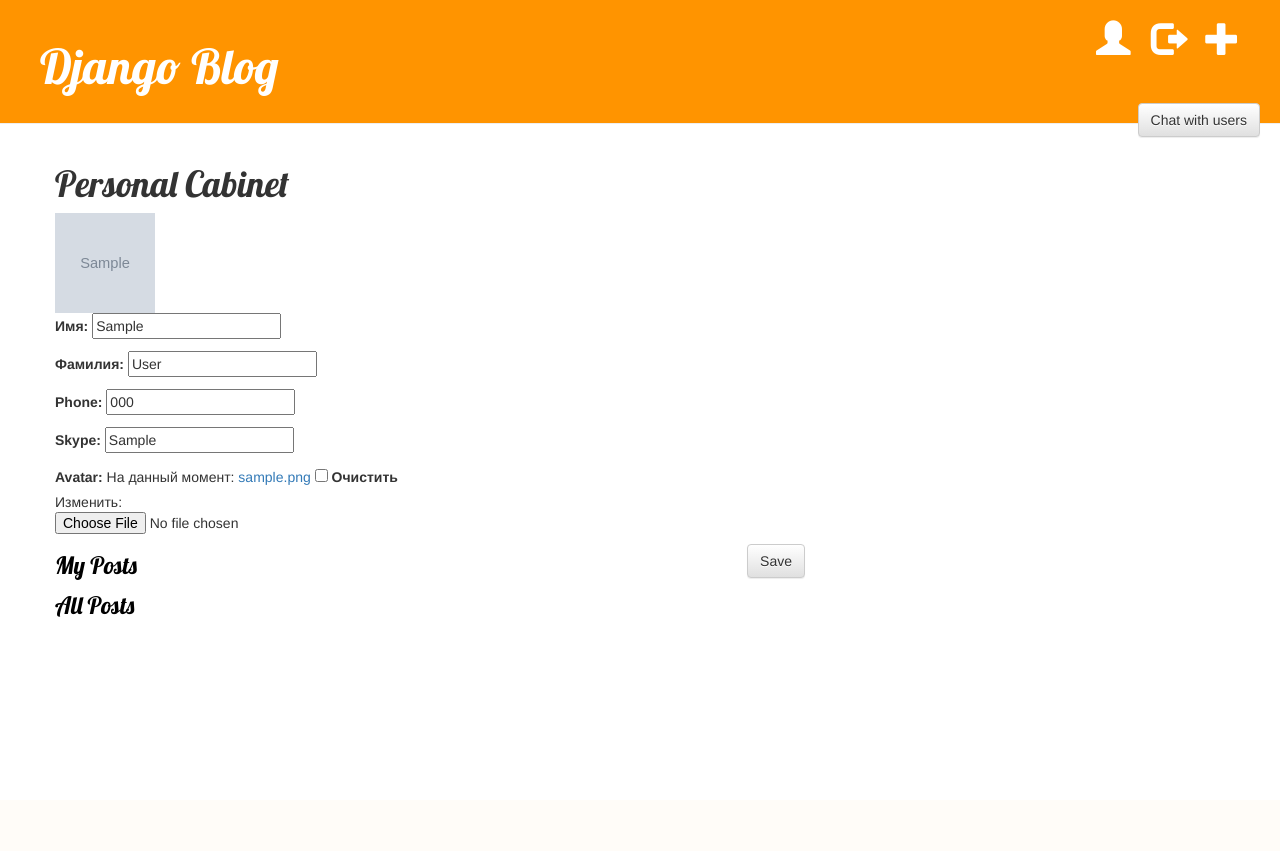
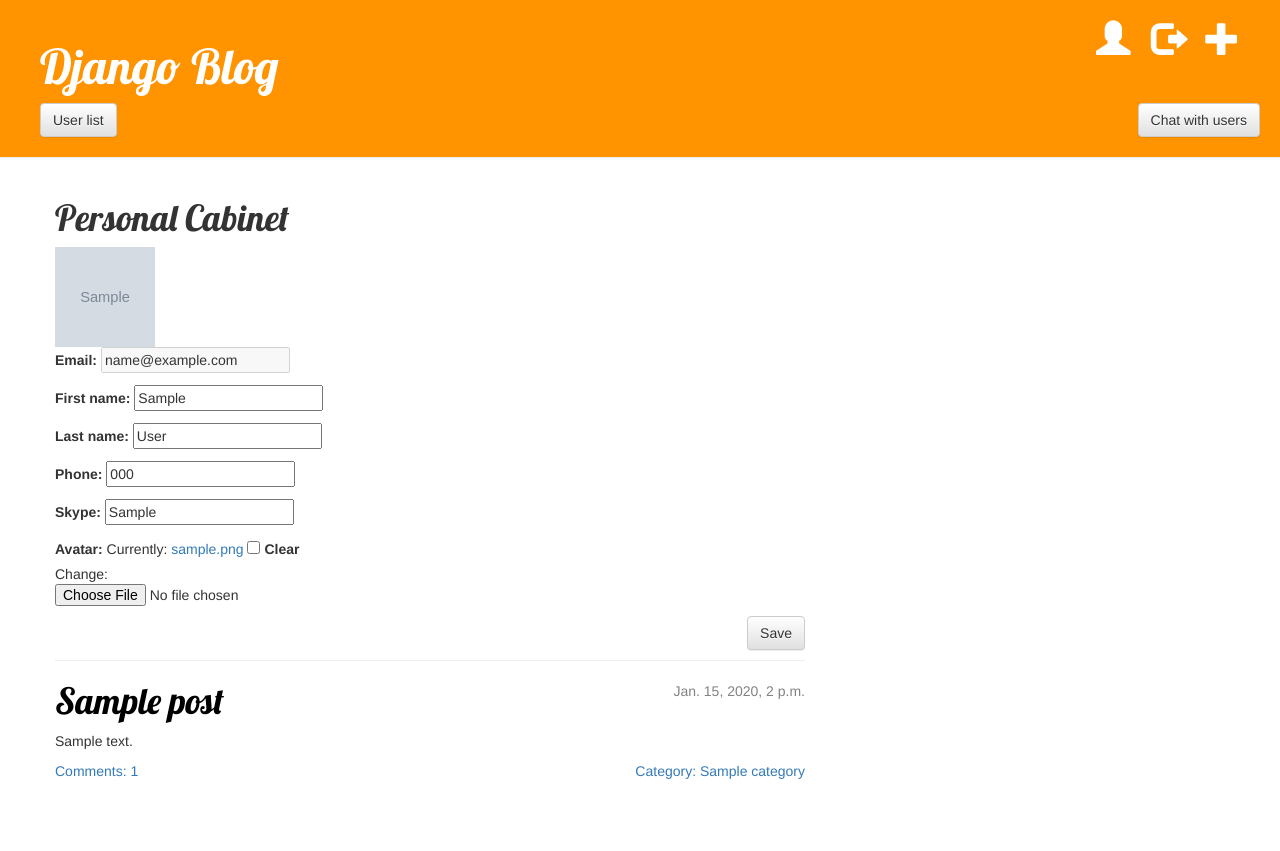
Before and after one commit to dvromanchenk/my-first-blog, a Django app: page /personal_cabinet in a window 1280 px wide. Before the commit the page ends 617 px from the top, so only its background shows below. Run offline with Django 3.2, Linux system fonts and the light colour scheme; a user stored in the database is signed in; tables that the repository leaves empty hold one stand-in row (values such as "Sample post"); grey boxes marked "Sample" are stand-in pictures; some libraries are stand-ins or nearby versions.

Commit message:
add user list

```diff
--- a/blog/forms.py
+++ b/blog/forms.py
@@ -54,10 +54,22 @@ class CreateUserForm(forms.ModelForm):
 
 
 class PersonalUserForm(forms.ModelForm):
+    email = forms.EmailField(disabled=True)
 
     class Meta:
         model = User
-        fields = ('first_name', 'last_name', 'phone', 'skype', 'avatar')
+        fields = ('email', 'first_name', 'last_name', 'phone', 'skype', 'avatar')
+
+
+class UserInfoForm(forms.ModelForm):
+    email = forms.EmailField(disabled=True)
+    first_name = forms.CharField(disabled=True)
+    last_name = forms.CharField(disabled=True)
+    phone = forms.CharField(disabled=True)
+    skype = forms.CharField(disabled=True)
+    class Meta:
+        model = User
+        fields = ('email', 'first_name', 'last_name', 'phone', 'skype')
 
 
 class CommentForm(forms.ModelForm):
--- a/blog/templates/blog/base.html
+++ b/blog/templates/blog/base.html
@@ -50,6 +50,11 @@
                 </span>
             </a>
             {% endif %}
+            <a href="{% url 'user_list' %}" >
+                <span class="btn btn-default">
+                    User list
+                </span>
+            </a>
         </div>
         <div class="content container">
             <div class="row">
--- /dev/null
+++ b/blog/templates/blog/list_include.html
@@ -0,0 +1,19 @@
+ {% for post in posts %}
+        <div class="post">
+            <div class="date">
+                {{ post.published_date }}
+            </div>
+            <h1><a href="{% url 'post_detail' pk=post.pk %}">{{ post.title }}</a></h1>
+            <p>{{ post.short_text|linebreaksbr }}</p>
+            {% if not author_flag %}
+            <p>Author: {{ post.author.get_full_name }}</p>
+            {% endif %}
+            <a href="{% url 'post_detail' pk=post.pk %}">Comments: {{ post.comments.count }}</a>
+            <a href="?category={{ post.category.pk }}" style="float: right;">
+                Category:
+                {{ post.category }}
+            </a>
+        </div>
+    {% empty %}
+        <p>No posts here yet :(</p>
+    {% endfor %}
--- a/blog/templates/blog/personal_cabinet.html
+++ b/blog/templates/blog/personal_cabinet.html
@@ -9,19 +9,20 @@
     {% if messages %}
     <ul class="messages">
         {% for message in messages %}
-        <li {% if message.tags %} class="{{ message.tags }}"{% endif %}>{{ message }}</li>
+        <li {% if message.tags %} class="{{ message.tags }}"{% endif %}>
+            {{ message }}
+        </li>
         {% endfor %}
     </ul>
     {% endif %}
-    <form method="POST" class="user_data-form" enctype="multipart/form-data">{% csrf_token %}
+    <form method="POST" class="user_data-form" enctype="multipart/form-data">
+        {% csrf_token %}
         {{ form.as_p }}
+        {% if not info_flag %}
         <button type="submit" class="save btn btn-default">Save</button>
+        {% endif %}
     </form>
-    <a href="{% url 'my_posts' %}" class="detail">
-        My Posts
-    </a>
-    <br></br>
-    <a href="{% url 'post_list' %}" class="detail">
-        All Posts
-    </a>
+    <br>
+    <hr>
+    {% include 'blog/list_include.html' %}
 {% endblock %}
--- a/blog/templates/blog/post_detail.html
+++ b/blog/templates/blog/post_detail.html
@@ -13,6 +13,10 @@
         {% if user.is_authenticated and user.email == post.author.email %}
             <a href="{% url 'post_edit' pk=post.pk %}" class="button" >
                 <span class="glyphicon glyphicon-pencil">
+                </span>
+            </a>
+            <a href="{% url 'post_delete' pk=post.pk %}" class="button" >
+                <span class="glyphicon glyphicon-remove">
                 </span>
             </a>
         {% endif %}
--- a/blog/urls.py
+++ b/blog/urls.py
@@ -14,4 +14,7 @@ urlpatterns = [
     path('post/<int:pk>/comment/', views.add_comment_to_post, name='add_comment_to_post'),
     path('post/mark/<int:pk>', views.mark_to_post, name='mark_to_post'),
     path('register/confirm/<str:key>/', views.confirm_account, name='confirm_account'),
+    path('post/<int:pk>/delete/', views.post_delete, name='post_delete'),
+    path('user_list', views.user_list, name='user_list'),
+    path('user_list/<int:pk>', views.user_detail, name='user_detail'),
 ]
--- a/blog/views.py
+++ b/blog/views.py
@@ -7,7 +7,8 @@ from django.utils import timezone
 from mysite import settings
 from .models import Post, User, Rating, Category
 from django.shortcuts import render, get_object_or_404
-from .forms import PostForm, LoginForm, CreateUserForm, PersonalUserForm, CommentForm, SearchForm
+from .forms import PostForm, LoginForm, CreateUserForm, PersonalUserForm, \
+    CommentForm, SearchForm, UserInfoForm
 from django.shortcuts import redirect
 from django.contrib.auth import login, logout
 
@@ -141,15 +142,20 @@ def personal_cabinet(request):
             messages.add_message(request, messages.INFO, 'Data saved')
     else:
         form = PersonalUserForm(instance=request.user)
-    return render(request, 'blog/personal_cabinet.html', {'form': form})
+
+    posts = my_posts(request)
+    return render(request, 'blog/personal_cabinet.html', {'form': form,
+                                                          'posts': posts,
+                                                          'author_flag': True
+                                                          })
 
 
-def my_posts(request):
-    posts = Post.objects.filter(author=request.user)
+def my_posts(request, pk=None):
+    posts = Post.objects.filter(author=request.user if not pk else User.objects.get(pk=pk))
     if posts is None:
         messages.add_message(request, messages.INFO, 'No posts')
 
-    return render(request, 'blog/post_list.html', {'posts': posts})
+    return posts
 
 
 def add_comment_to_post(request, pk):
@@ -198,3 +204,25 @@ def confirm_account(request, key):
         return redirect('personal_cabinet')
     else:
         return redirect('login')
+
+
+def post_delete(request, pk):
+    Post.objects.get(pk=pk).delete()
+    return redirect('post_list')
+
+
+def user_list(request):
+    users = User.objects.all()
+    return render(request, 'blog/user_list.html', {'users': users})
+
+
+def user_detail(request, pk):
+    user = User.objects.get(pk=pk)
+    form = UserInfoForm(instance=user)
+    posts = my_posts(request, pk=pk)
+    return render(request, 'blog/personal_cabinet.html', {'form': form,
+                                                          'posts': posts,
+                                                          'user': user,
+                                                          'author_flag': True,
+                                                          'info_flag': True
+                                                          })
--- a/mysite/settings.py
+++ b/mysite/settings.py
@@ -108,7 +108,7 @@ AUTH_PASSWORD_VALIDATORS = [
 # Internationalization
 # https://docs.djangoproject.com/en/2.0/topics/i18n/
 
-LANGUAGE_CODE = 'ru-ru'
+LANGUAGE_CODE = 'en-en'
 
 TIME_ZONE = 'Europe/Volgograd'
 
```
Also changed, not shown: blog/templates/blog/post_list.html (+1 -16 lines), blog/templates/blog/user_list.html (added, +18 -0 lines).
